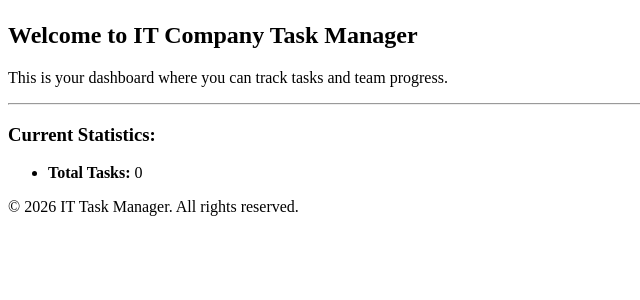
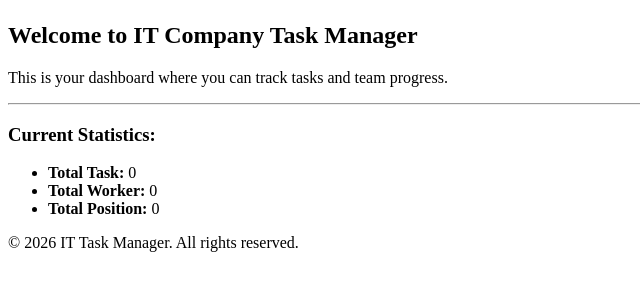
Before and after one commit to Bohdan3457/it-task-manager, a Django app: page / in a window 1280 px wide. Shown: the part 59-359 px from the top of the page, without its empty margins (0-640 px from the left). Run offline with Django 5.2, Linux system fonts and the light colour scheme; data that the repository does not hold is empty.

Commit message:
feat: complete index view and template with full statistics

```diff
--- a/task_manager/templates/task_manager/index.html
+++ b/task_manager/templates/task_manager/index.html
@@ -10,6 +10,8 @@
 
     <h3>Current Statistics:</h3>
     <ul>
-        <li><strong>Total Tasks:</strong> {{ num_task }}</li>
+        <li><strong>Total Task:</strong> {{ num_task }}</li>
+        <li><strong>Total Worker:</strong> {{ num_worker }}</li>
+        <li><strong>Total Position:</strong> {{ num_position }}</li>
     </ul>
 {% endblock %}
--- a/task_manager/views.py
+++ b/task_manager/views.py
@@ -5,9 +5,13 @@ from .models import Worker, Position, Task
 
 def index(request) -> HttpResponse:
     num_task = Task.objects.count()
+    num_worker = Worker.objects.count()
+    num_position = Position.objects.count()
 
     context = {
         "num_task": num_task,
+        "num_worker": num_worker,
+        "num_position": num_position,
     }
 
     return render(request, "task_manager/index.html", context=context)
```
